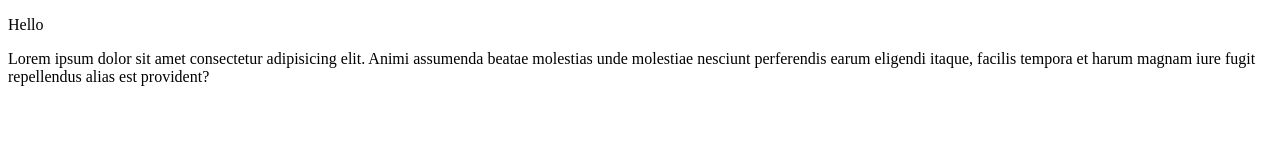
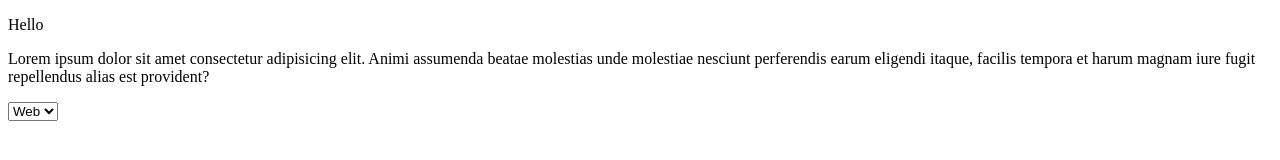
Before and after one commit to salmanArif05/local_repo, a plain HTML site: page index.html in a window 1280 px wide. Drawn offline with Linux system fonts and the light colour scheme.

Commit message:
select add

```diff
--- a/index.html
+++ b/index.html
@@ -12,6 +12,10 @@
     <p>Lorem ipsum dolor sit amet consectetur adipisicing elit. Animi assumenda beatae molestias unde molestiae nesciunt
         perferendis earum eligendi itaque, facilis tempora et harum magnam iure fugit repellendus alias est provident?
     </p>
+    <select name="" id="">
+        <option value="web">Web</option>
+        <option value="App">App</option>
+    </select>
 </body>
 
 </html>
```
